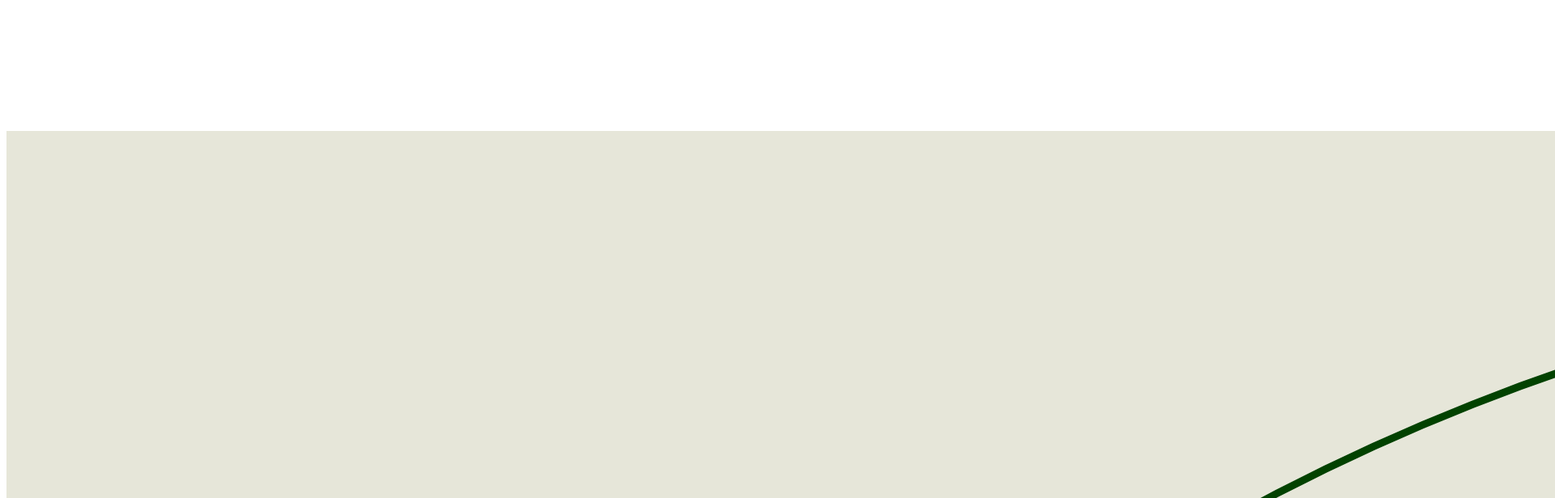
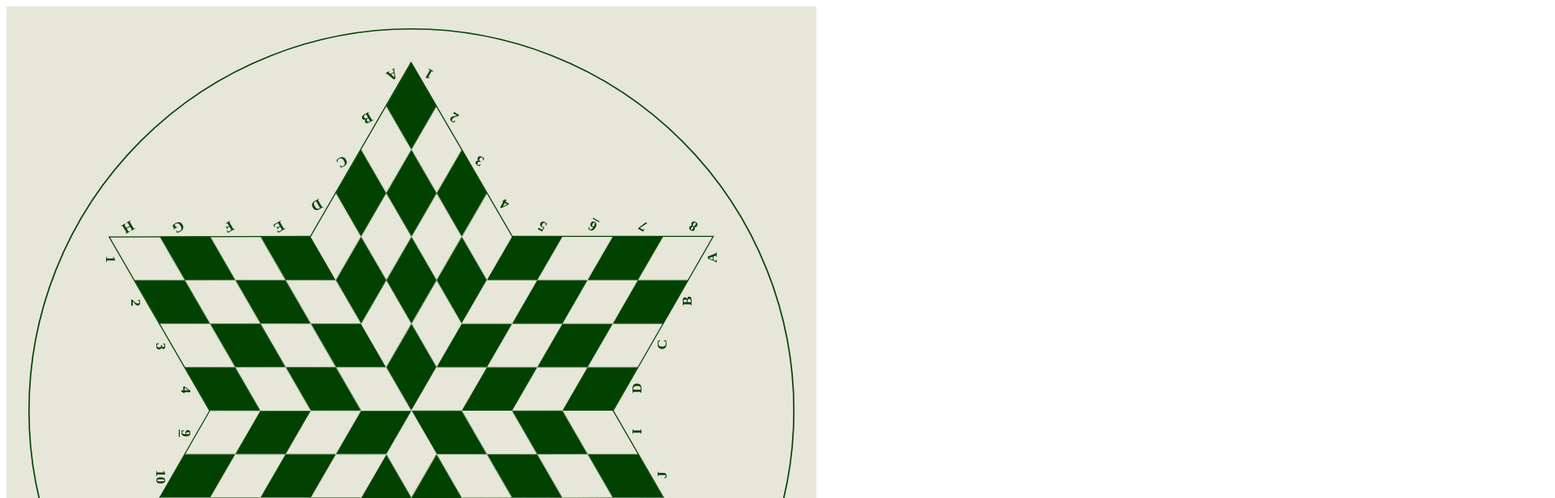
Before and after one commit to calebsg225/html-canvas-playground, a website built with Vite: page index.html in a window 1280 px wide. Shown: the top 616 px of the page at 81% size, 1920 px wide, since content can reach past the window. Built offline with nearby package versions, Linux system fonts and the light colour scheme.

Commit message:
convert 3 player chess file to a class

```diff
--- a/index.html
+++ b/index.html
@@ -9,8 +9,12 @@
   <title>html playground</title>
 </head>
 <body>
-  <script type="module" src="./src/scripts/js/createElements.js"></script>
-  <script type="module" src="./src/scripts/js/chess3p.js"></script>
-  <script type="module" src="./src/scripts/js/chess4p.js"></script>
+  <!--
+    <script type="module" src="./src/scripts/js/createElements.js"></script>
+    <script type="module" src="./src/scripts/js/chess3p.js"></script>
+    <script type="module" src="./src/scripts/js/chess4p.js"></script>
+  -->
+  <script type="module" src="./src/scripts/js/main.js"></script>
+
 </body>
 </html>
--- a/package.json
+++ b/package.json
@@ -3,6 +3,7 @@
   "version": "1.0.0",
   "description": "place to experiment with html canvas",
   "main": "index.html",
+  "type": "module",
   "scripts": {
     "sass": "sass --watch src/styles/sass/index.scss:src/styles/index.css",
     "watch": "npx tsc --watch",
--- a/src/scripts/chess3p.ts
+++ b/src/scripts/chess3p.ts
@@ -1,230 +1,239 @@
 // 3 player chess board image
 
+import { ChessVariables } from './types/types.js';
+
 class Chess3PLayer {
-  //   \/\/\/\/  3p chess config variables
-  backgroundColor: string;
-  blackTileColor: string;
-  whiteTileColor: string;
-  ring: boolean;
-  coordinates: boolean;
-  ringColor: string;
-  coordinateColor: string;
-  innerRingColor: string;
-  base: number;
-  borderWidth: number;
-  ringPosition: number;
-  width: number;
-  ringThickness: number;
-  //   /\/\/\/\  3p chess config variables
+  private chess3pVariables: ChessVariables;
 
-  canvas: HTMLCanvasElement;
-  ctx: CanvasRenderingContext2D;
-  constructor(canvasID: string) {
-    this.backgroundColor = "#E6E6D9"; // color of 'white' side tiles, background
+  private coordinateData: string[];
 
-    this.blackTileColor = "#024200"; // color of 'black' side tiles, coordinates, ring
-    this.whiteTileColor = backgroundColor;
+  private center: number;
+  private edgeLength: number;
+  private tileWidth: number;
+  private tileHeight: number;
 
-    this.ring = true; // add a ring if true
-    this.coordinates = true; // add coordinates if true
+  private outlineThickness: number;
+  private outlineOffset: number;
 
-    this.ringColor = blackTileColor;
-    this.coordinateColor = blackTileColor;
-    this.innerRingColor = backgroundColor; // color of background inside the ring
+  private canvas: HTMLCanvasElement;
+  private ctx: CanvasRenderingContext2D;
 
-    this.base = 36; // irl length and width of image in inches
-    this.borderWidth = 2.5; // border between outer vertices of board and edge of image square in irl inches
+  constructor(canvasId: string, destination: any) {
 
-    this.ringPosition = 1; // distance between edge of image and ring in irl inches
+    this.chess3pVariables = {
+      backgroundColor : "#E6E6D9", // color of 'white' side tiles, background
 
-    this.width = 5550; // image resolution in pixels
+      blackTileColor : "#024200", // color of 'black' side tiles, coordinates, ring
+      whiteTileColor : "#E6E6D9",
 
-    this.ringThickness = this.width/600; // thickness of outer ring in pixels
+      hasBackground: true,
+      hasRing : true, // add a ring if true
+      hasCoordinates : true, // add coordinates if true
 
-    this.canvas = document.getElementById(canvasID) as HTMLCanvasElement;
+      ringColor : "#024200",
+      coordinateColor : "#024200",
+      circleInRingColor : "#E6E6D9", // color of background inside the ring
+
+      baseWidth : 36, // irl length and width of image in inches
+      borderWidth : 2.5, // border between outer vertices of board and edge of image square in irl inches
+
+      ringPosition : 1, // distance between edge of image and ring in irl inches
+
+      imageResolution : 5550, // image resolution in pixels
+    }
+
+
+    this.coordinateData = [
+      '8,7,6,5,4,3,2,1',
+      'L,K,J,I,D,C,B,A',
+      '12,11,10,9,5,6,7,8',
+      'H,G,F,E,I,J,K,L',
+      '1,2,3,4,9,10,11,12',
+      'A,B,C,D,E,F,G,H',
+    ];
+
+    this.canvas = document.createElement('canvas');
+    this.canvas.id = canvasId;
+    destination.append(this.canvas);
+
+    this.ctx = this.canvas.getContext('2d');
+    this.buildBoard();
   }
 
-  buildBoard = () => {
-    this.canvas.width = this.width;
-    this.canvas.height = this.width;
-    this.ctx = this.canvas.getContext('2d');
+  // generates 3 player chess board
+  private buildBoard = () => {
+    const {
+      backgroundColor,
+      blackTileColor,
+      whiteTileColor,
+      hasBackground,
+      hasRing,
+      hasCoordinates,
+      ringColor,
+      coordinateColor,
+      circleInRingColor,
+      baseWidth,
+      borderWidth,
+      ringPosition,
+      imageResolution
+    } = this.chess3pVariables;
+    this.canvas.width = imageResolution;
+    this.canvas.height = imageResolution;
+
+    this.center = imageResolution/2;
+    this.edgeLength = imageResolution/((baseWidth*16*Math.cos(30*Math.PI/180))/(baseWidth-borderWidth*2));
+    this.tileWidth = 4 * (this.edgeLength + this.xCalc());
+    this.tileHeight = 4 * this.yCalc();
+
+    // clear the canvas
+    this.ctx.clearRect(0, 0, this.canvas.width, this.canvas.width);
+
+    if (hasBackground) this.drawBackground(backgroundColor, imageResolution);
+
+    if (hasRing) this.drawRing(ringColor, circleInRingColor, imageResolution, ringPosition, baseWidth);
+
+
+    const { canvas: blackInnerTileStructure, context: fctx } = this.createStructureCanvas(this.tileWidth, this.tileHeight);
+    const { canvas: whiteInnerTileStructure, context: ectx } = this.createStructureCanvas(this.tileWidth, this.tileHeight);
+
+    this.outlineThickness = this.edgeLength/50; // width of board edge and ring
+    this.outlineOffset = this.outlineThickness/8; // offset edge from tiles to prevent any gap
+
+    // set outline styles
+    this.ctx.strokeStyle = blackTileColor;
+    this.ctx.lineWidth = this.outlineThickness;
+
+    // populate tile structures (each is one sixth of the board)
+    for (let i = 0; i < 4; i++) {
+      for (let j = 0; j < 4; j++) {
+        const x = (i*this.edgeLength) + (j*this.xCalc());
+        const y = this.tileHeight - j*this.yCalc();
+        if ((i+j)%2) {
+          this.drawTile(ectx, x, y, whiteTileColor, backgroundColor);
+          this.drawTile(fctx, x, y, blackTileColor, backgroundColor);
+        } else {
+          this.drawTile(ectx, x, y, blackTileColor, backgroundColor);
+          this.drawTile(fctx, x, y, whiteTileColor, backgroundColor);
+        }
+      }
+    }
+
+    for (let i = 0; i < 3; i++) {
+      this.ctx.drawImage(blackInnerTileStructure, this.center, this.center - this.tileHeight);
+      this.drawOutlineSection();
+      this.rotateAroundCenter();
+      this.ctx.drawImage(whiteInnerTileStructure, this.center, this.center - this.tileHeight);
+      this.drawOutlineSection();
+      this.rotateAroundCenter();
+    }
+
+    if (hasCoordinates) this.drawAllCoordinates(coordinateColor);
   }
 
   // helper functions for diagonal distances
-  private xCalc = () => edgeLength / 2;
-  private yCalc = () => edgeLength * Math.cos(30*Math.PI/180);
+  private xCalc = () => this.edgeLength / 2;
+  private yCalc = () => this.edgeLength * Math.cos(30*Math.PI/180);
 
-  private drawRing = () => {}
-  private drawBackground = () => {}
+  // create canvas elements for tile structure
+  private createStructureCanvas = (width: number, height: number): { canvas: HTMLCanvasElement, context: CanvasRenderingContext2D } => {
+    const structure = document.createElement('canvas');
+    structure.width = width;
+    structure.height = height;
+    const ctx = structure.getContext('2d');
+    return { canvas: structure, context: ctx };
+  }
 
-}
+  // draw a single tile in a given position
+  private drawTile = (
+    ctx: CanvasRenderingContext2D,
+    x: number,
+    y: number,
+    tileColor: string,
+    backgroundColor: string,
+  ) => {
+    if (tileColor === backgroundColor) return;
+    ctx.fillStyle = tileColor;
+    ctx.beginPath();
+    ctx.moveTo(x, y);
+    ctx.lineTo(x + this.xCalc(), y - this.yCalc());
+    ctx.lineTo(x + this.xCalc() + this.edgeLength, y - this.yCalc());
+    ctx.lineTo(x + this.edgeLength, y);
+    ctx.closePath();
+    ctx.fill();
+  }
 
-// simple image manipulation interface:
-//      \/ \/ \/ \/ \/
-const backgroundColor = "#E6E6D9"; // color of 'white' side tiles, background
+  private drawRing = (
+    ringColor: string,
+    circleInRingColor: string,
+    imageResolution: number,
+    ringPosition: number,
+    baseWidth: number,
+  ) => {
+    this.ctx.save();
+    this.ctx.strokeStyle = ringColor;
+    this.ctx.fillStyle = circleInRingColor;
+    this.ctx.lineWidth = imageResolution/600;
+    this.ctx.beginPath();
+    this.ctx.arc(this.center, this.center, (imageResolution * (baseWidth - ringPosition*2) / baseWidth) / 2, 0, 2*Math.PI);
+    this.ctx.closePath();
+    if (this.ctx.fillStyle !== this.ctx.strokeStyle) this.ctx.fill();
+    this.ctx.stroke();
+    this.ctx.restore();
+  }
+  private drawBackground = (backgroundColor: string, imageResolution: number) => {
+    this.ctx.fillStyle = backgroundColor;
+    this.ctx.fillRect(0,0,imageResolution,imageResolution);
+  }
 
-const blackTileColor = "#024200"; // color of 'black' side tiles, coordinates, ring
-const whiteTileColor = backgroundColor;
+  // rotate image to next position in order to place tile structures
+  private rotateAroundCenter = (n: number = 60): void => {
+    this.ctx.translate(this.center, this.center);
+    this.ctx.rotate(n*Math.PI/180);
+    this.ctx.translate(-this.center, -this.center);
+  }
 
-const ring = true; // add a ring if true
-const coordinates = true; // add coordinates if true
+  // draws 1/6 of the board outline
+  private drawOutlineSection = () => {
+    this.ctx.beginPath();
+    this.ctx.moveTo(this.center + 4*this.xCalc() - this.outlineThickness/6, this.center - this.tileHeight - this.outlineThickness/2 + this.outlineOffset);
+    this.ctx.lineTo(this.center + 4*this.xCalc() + 4*this.edgeLength - this.outlineOffset, this.center - this.tileHeight - this.outlineThickness/2 + this.outlineOffset);
+    this.ctx.lineTo(4*this.edgeLength + this.center + this.outlineThickness/2 - this.outlineOffset, this.center);
+    this.ctx.lineTo(this.center + 4*this.xCalc() + 4*this.edgeLength - this.outlineOffset, this.center - this.tileHeight - this.outlineThickness/2 + this.outlineOffset);
+    this.ctx.closePath();
+    this.ctx.stroke();
+  }
 
-const ringColor = blackTileColor;
-const coordinateColor = blackTileColor;
-const innerRingColor = backgroundColor; // color of background inside the ring
+  // update variable data, reset image
+  changeChessVariable = (variable: keyof ChessVariables, newValue: string | number | boolean) => {
+    const varType = typeof(this.chess3pVariables[variable]);
+    if (typeof(newValue) === varType) {
+      (this.chess3pVariables[variable] as typeof varType) = newValue as typeof varType;
+    }
+    this.buildBoard();
+  }
 
-const base = 36; // irl length and width of image in inches
-const borderWidth = 2.5; // border between outer vertices of board and edge of image square in irl inches
+  // place a single coordinate
+  private drawCoordinateCharacter = (text: string, xoffset: number, yoffset: number): void => {
+    this.ctx.fillText(text, this.center - this.tileHeight + this.edgeLength/2 + xoffset - (this.edgeLength/20), this.center + this.tileWidth - yoffset);
+  }
 
-const ringPosition = 1; // distance between edge of image and ring in irl inches
-
-const width = 5550; // image resolution in pixels
-
-const ringThickness = width/600; // thickness of outer ring in pixels
-//      /\ /\ /\ /\ /\
-
-const center = width/2;
-const edgeLength = width/((base*16*Math.cos(30*Math.PI/180))/(base-borderWidth*2));
-
-const chess3p = (document.getElementById('chess-3p-canvas') as HTMLCanvasElement);
-
-// const chess3p = document.createElement('canvas');
-// set canvas size
-chess3p.width = width;
-chess3p.height = width;
-
-const ctx = chess3p.getContext("2d");
-// create background
-ctx.fillStyle = backgroundColor;
-ctx.fillRect(0,0,width,width);
-
-// draw ring
-if (ring) {
-  ctx.save();
-  ctx.strokeStyle = ringColor;
-  ctx.fillStyle = innerRingColor;
-  ctx.lineWidth = ringThickness;
-  ctx.beginPath();
-  ctx.arc(center, center, (width * (base - ringPosition*2) / base) / 2, 0, 2*Math.PI);
-  ctx.closePath();
-  if (ctx.fillStyle !== ctx.strokeStyle) ctx.fill();
-  ctx.stroke();
-  ctx.restore();
-}
-
-// helper functions for diagonal distances
-const xCalc = () => edgeLength / 2;
-const yCalc = () => edgeLength * Math.cos(30*Math.PI/180);
-
-// create canvas elements for tile structure
-const createStructureCanvas = (width: number, height: number): { canvas: HTMLCanvasElement, context: CanvasRenderingContext2D } => {
-  const structure = document.createElement('canvas');
-  structure.width = width;
-  structure.height = height;
-  const ctx = structure.getContext('2d');
-  return { canvas: structure, context: ctx };
-}
-
-const tileWidth = 4 * (edgeLength + xCalc());
-const tileHeight = 4 * yCalc();
-
-const { canvas: blackInnerTileStructure, context: fctx } = createStructureCanvas(tileWidth, tileHeight);
-const { canvas: whiteInnerTileStructure, context: ectx } = createStructureCanvas(tileWidth, tileHeight);
-
-const outlineThickness = edgeLength/50; // width of board edge and ring
-const outlineOffset = outlineThickness/8; // offset edge from tiles to prevent any gap
-
-// set outline styles
-ctx.strokeStyle = blackTileColor;
-ctx.lineWidth = outlineThickness;
-
-// draw a single tile in a given position
-const drawTile = (ctx: CanvasRenderingContext2D, x: number, y: number, tileColor: string): void => {
-  if (tileColor === backgroundColor) return;
-  ctx.fillStyle = tileColor;
-  ctx.beginPath();
-  ctx.moveTo(x, y);
-  ctx.lineTo(x + xCalc(), y - yCalc());
-  ctx.lineTo(x + xCalc() + edgeLength, y - yCalc());
-  ctx.lineTo(x + edgeLength, y);
-  ctx.closePath();
-  ctx.fill();
-}
-
-// populate tile structures (each is one sixth of the board)
-for (let i = 0; i < 4; i++) {
-  for (let j = 0; j < 4; j++) {
-    if ((i+j)%2) {
-      drawTile(ectx, (i*edgeLength) + (j*xCalc()), tileHeight - j*yCalc(), whiteTileColor);
-      drawTile(fctx, (i*edgeLength) + (j*xCalc()), tileHeight - j*yCalc(), blackTileColor);
-    } else {
-      drawTile(ectx, (i*edgeLength) + (j*xCalc()), tileHeight - j*yCalc(), blackTileColor);
-      drawTile(fctx, (i*edgeLength) + (j*xCalc()), tileHeight - j*yCalc(), whiteTileColor);
+  private drawAllCoordinates = (coordinateColor: string): void => {
+    this.rotateAroundCenter(210);
+    this.ctx.textAlign = "center";
+    this.ctx.textBaseline = "middle";
+    this.ctx.fillStyle = coordinateColor;
+    this.ctx.font = `bold ${this.edgeLength/3.5}px ${'Roboto Slab'}`;
+    for (let i = 0; i < 6; i++) {
+      this.coordinateData[i].split(',').forEach((char, j) => {
+        const k = j < 4 ? j : 7 - j;
+        if (!(i%2) && ( +char === 6 || +char === 9 )) {
+          this.drawCoordinateCharacter('_', j*this.yCalc(), k*this.xCalc() - this.edgeLength/50);
+        }
+        this.drawCoordinateCharacter(char, j*this.yCalc(), k*this.xCalc());
+      });
+      this.rotateAroundCenter();
     }
   }
 }
 
-// rotate image to next position in order to place tile structures
-const rotateAroundCenter = (n: number = 60): void => {
-  ctx.translate(center, center);
-  ctx.rotate(n*Math.PI/180);
-  ctx.translate(-center, -center);
-}
-
-// draws board edges
-const drawOutlineSection = (): void => {
-  ctx.beginPath();
-  ctx.moveTo(center + 4*xCalc() - outlineThickness/6, center - tileHeight - outlineThickness/2 + outlineOffset);
-  ctx.lineTo(center + 4*xCalc() + 4*edgeLength - outlineOffset, center - tileHeight - outlineThickness/2 + outlineOffset);
-  ctx.lineTo(4*edgeLength + center + outlineThickness/2 - outlineOffset, center);
-  ctx.lineTo(center + 4*xCalc() + 4*edgeLength - outlineOffset, center - tileHeight - outlineThickness/2 + outlineOffset);
-  ctx.closePath();
-  ctx.stroke();
-}
-
-// place all tile structures to make a full board
-for (let i = 0; i < 3; i++) {
-  ctx.drawImage(blackInnerTileStructure, center, center - tileHeight);
-  drawOutlineSection();
-  rotateAroundCenter();
-  ctx.drawImage(whiteInnerTileStructure, center, center - tileHeight);
-  drawOutlineSection();
-  rotateAroundCenter();
-}
-
-// places a single coordinate
-const drawCoordinate = (text: string, xoffset: number, yoffset: number): void => {
-  ctx.fillText(text, center - tileHeight + edgeLength/2 + xoffset - (edgeLength/20), center + tileWidth - yoffset);
-}
-
-// coordinate data in clockwise order for three player chess
-const coordData = [
-  '8,7,6,5,4,3,2,1',
-  'L,K,J,I,D,C,B,A',
-  '12,11,10,9,5,6,7,8',
-  'H,G,F,E,I,J,K,L',
-  '1,2,3,4,9,10,11,12',
-  'A,B,C,D,E,F,G,H',
-];
-
-rotateAroundCenter(210); // put image in correct orientation for placing coordinates
-
-// draw all coordinates
-if (coordinates) {
-  ctx.textAlign = "center";
-  ctx.textBaseline = "middle";
-  ctx.fillStyle = coordinateColor;
-  ctx.font = `bold ${edgeLength/3.5}px ${'Roboto Slab'}`;
-  for (let i = 0; i < 6; i++) {
-    coordData[i].split(',').forEach((char, j) => {
-      const k = j < 4 ? j : 7 - j;
-      if (!(i%2) && ( +char === 6 || +char === 9 )) {
-        drawCoordinate('_', j*yCalc(), k*xCalc() - edgeLength/50);
-      }
-      drawCoordinate(char, j*yCalc(), k*xCalc());
-    });
-    rotateAroundCenter();
-  }
-}
-
-// document.body.append(chess3p);
+export default Chess3PLayer;
--- /dev/null
+++ b/src/scripts/main.ts
@@ -0,0 +1,6 @@
+import Chess3PLayer from "./chess3p.js";
+
+for (let i = 0; i < 10; i++) {
+  const j = new Chess3PLayer(`3pchess${i}`, document.body);
+  j.changeChessVariable('imageResolution', 1000);
+}
--- /dev/null
+++ b/src/scripts/types/types.ts
@@ -0,0 +1,17 @@
+type ChessVariables = {
+  backgroundColor: string;
+  blackTileColor: string;
+  whiteTileColor: string;
+  hasBackground: boolean;
+  hasRing: boolean;
+  hasCoordinates: boolean;
+  ringColor: string;
+  coordinateColor: string;
+  circleInRingColor: string;
+  baseWidth: number;
+  borderWidth: number;
+  ringPosition: number;
+  imageResolution: number;
+}
+
+export { ChessVariables }
```
Also changed, not shown: tsconfig.json (+3 -4 lines), out/bundle.js (added), 1 other file.
